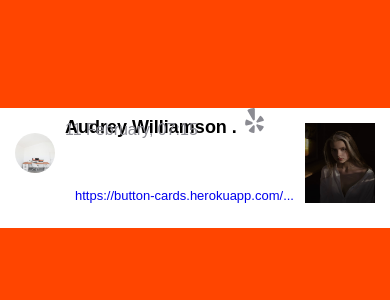
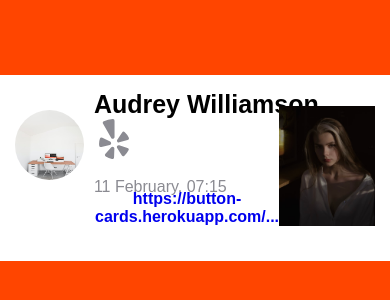
Before and after one commit to Zaibi727/Collection-of-Designs, a React (Create React App) app: page /1 in a window 390 px wide. Shown: the part 254-554 px from the top of the page. Built offline with nearby package versions, Linux system fonts and the light colour scheme.

Commit message:
Update HomeThree.module.css

```diff
--- a/src/components/HomeScreenThree/HomeThree.module.css
+++ b/src/components/HomeScreenThree/HomeThree.module.css
@@ -13,8 +13,7 @@
    background-color: orangered;
    }
    .wrapper{
-       width: 100%;
-       max-width: 800px;
+       width: 600px;
        background-color: rgb(255, 255, 255);
        padding: 35px 15px;
    }
@@ -82,67 +81,3 @@
            padding: 35px 15px;
        }
 }
-
-@media only screen and (max-width: 600px) {
-    .container{
-        display: flex;
-        justify-content: center;
-        align-items: center;
-       width: 100%;
-       height: 100vh;
-       background-color: orangered;
-       }
-       .wrapper{
-           width: 100%;
-           max-width: 400px;
-           background-color: rgb(255, 255, 255);
-           padding: 25px 15px;
-       }
-       .middle{
-        display: flex;
-        align-items: flex-end;
-        justify-content: space-between;
-        margin-top: -70px;
-    }
-    .middle a{
-        margin-left: 60px;
-        font-weight: 400;
-        font-size: 13px;
-        text-decoration: none !important;
-    }
-    .midimg{
-        width: 70px;
-        height: 80px;
-        margin-top: 20px;
-    }
-
-
-    /*--top ---*/
-
-    .userpic{
-        width: 40px;
-        height: 40px;
-        border-radius: 50%;
-    }
-    .top{
-        display: flex;
-    }
-    .sub{
-        text-align: left;
-        margin-left: 10px;
-        margin-top: -25px;
-    }
-    .name{
-        font-size: 18px;
-        font-weight: 600;
-    }
-    .time{
-        margin-top: -18px;
-        color: #8b8b92;
-        font-weight: 500;
-    }
-    .icon{
-        color: #8b8b92;
-        font-size: 25px;
-    }
-}
```
